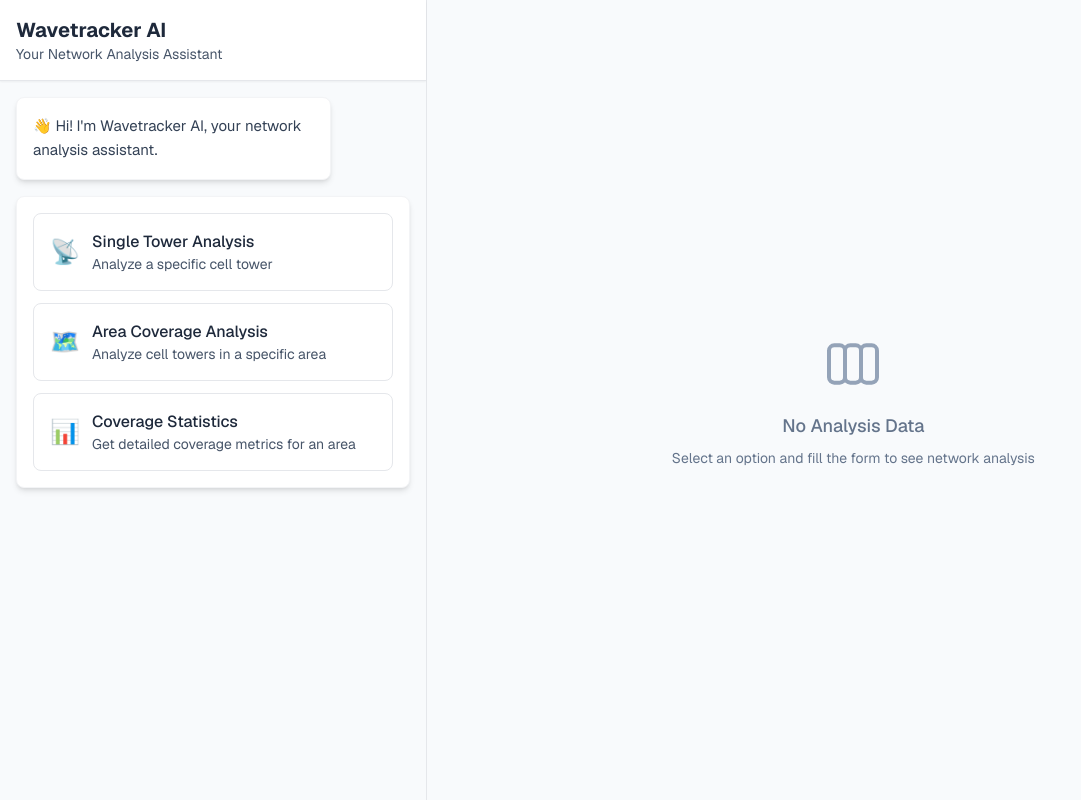
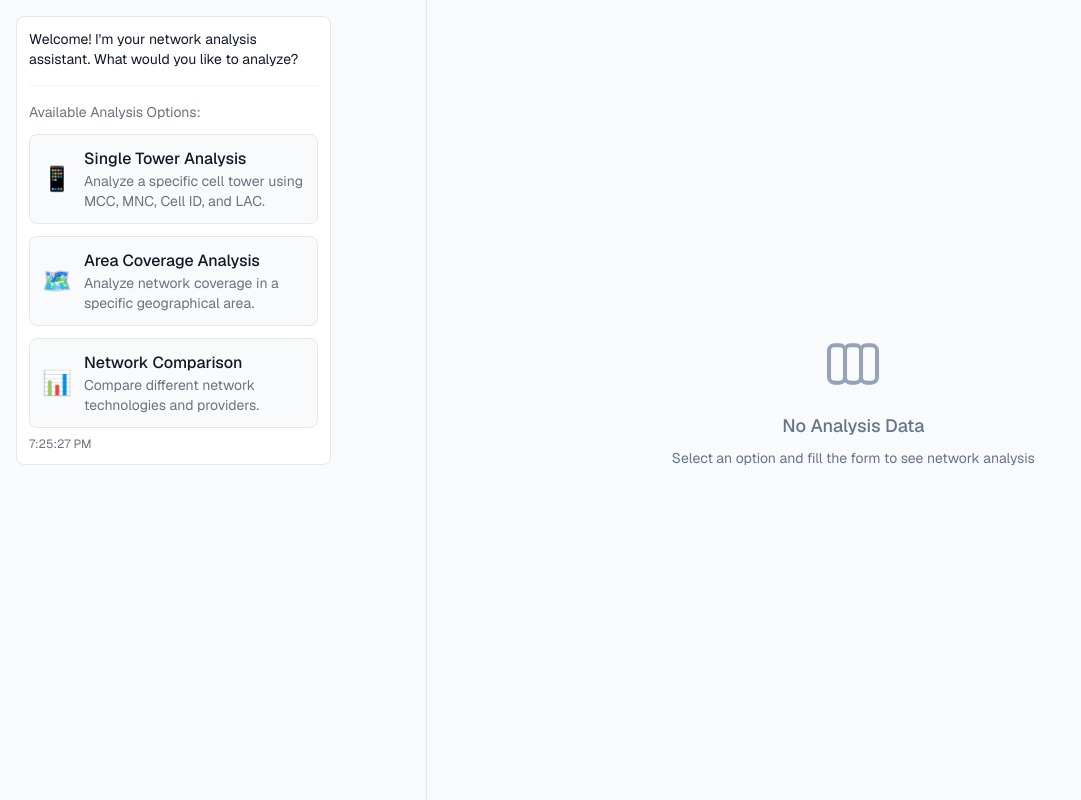
Before and after one commit to camilocbarrera/wave-tracker, a Next.js app: page / in a window 1280 px wide. Shown: the whole page, without its empty margins (0-1081 px from the left). Built offline with nearby package versions, Linux system fonts and the light colour scheme.

Commit message:
Committing changes for app/components/ChatSection.tsx

```diff
--- a/app/components/ChatSection.tsx
+++ b/app/components/ChatSection.tsx
@@ -6,91 +6,61 @@ import { useAnalysis } from '../context/AnalysisContext'
 import type { AnalysisResult } from '../types'
 import AreaAnalysis from './AreaAnalysis'
 
-interface Message {
-  role: 'user' | 'assistant'
-  content: string
-  type?: 'form' | 'text' | 'options' | 'area-analysis'
+interface ChatMessage {
+  content: string;
+  type: 'user' | 'assistant';
+  timestamp: Date;
+  showOptions?: boolean;
+  component?: 'tower-form' | 'area-analysis';
 }
+
+const ANALYSIS_OPTIONS = [
+  {
+    id: 'tower',
+    title: 'Single Tower Analysis',
+    description: 'Analyze a specific cell tower using MCC, MNC, Cell ID, and LAC.',
+    icon: '📱'
+  },
+  {
+    id: 'area',
+    title: 'Area Coverage Analysis',
+    description: 'Analyze network coverage in a specific geographical area.',
+    icon: '🗺️'
+  },
+  {
+    id: 'comparison',
+    title: 'Network Comparison',
+    description: 'Compare different network technologies and providers.',
+    icon: '📊'
+  }
+];
 
 export default function ChatSection() {
   const { setAnalysisData } = useAnalysis()
-  const [messages, setMessages] = useState<Message[]>([
-    {
-      role: 'assistant',
-      content: '👋 Hi! I\'m Wavetracker AI, your network analysis assistant.',
-      type: 'text'
-    },
-    {
-      role: 'assistant',
-      content: 'How can I help you today?',
-      type: 'options'
-    }
-  ])
+  const [messages, setMessages] = useState<ChatMessage[]>([{
+    content: "Welcome! I'm your network analysis assistant. What would you like to analyze?",
+    type: 'assistant',
+    timestamp: new Date(),
+    showOptions: true
+  }]);
 
-  const handleOptionClick = (option: number) => {
-    switch (option) {
-      case 1:
-        setMessages(prev => [
-          ...prev,
-          {
-            role: 'user',
-            content: 'I want to analyze mobile network data',
-            type: 'text'
-          },
-          {
-            role: 'assistant',
-            content: 'Please provide the following network details:',
-            type: 'text'
-          },
-          {
-            role: 'assistant',
-            content: 'Network Analysis Form',
-            type: 'form'
-          }
-        ])
-        break
-      case 2:
-        setMessages(prev => [
-          ...prev,
-          {
-            role: 'user',
-            content: 'I want to analyze cells in an area',
-            type: 'text'
-          },
-          {
-            role: 'assistant',
-            content: 'Select an area on the map to analyze cell coverage:',
-            type: 'text'
-          },
-          {
-            role: 'assistant',
-            content: 'Area Analysis',
-            type: 'area-analysis'
-          }
-        ])
-        break
-      case 3:
-        setMessages(prev => [
-          ...prev,
-          {
-            role: 'user',
-            content: 'Get cell statistics',
-            type: 'text'
-          },
-          {
-            role: 'assistant',
-            content: 'I\'ll help you get cell statistics. Select an area:',
-            type: 'text'
-          },
-          {
-            role: 'assistant',
-            content: 'Area Analysis',
-            type: 'area-analysis'
-          }
-        ])
-        break
-    }
-  }
+  const handleOptionSelect = (option: 'tower' | 'area' | 'comparison') => {
+    // Add user selection to chat
+    setMessages(prev => [...prev, {
+      content: `I want to perform ${ANALYSIS_OPTIONS.find(opt => opt.id === option)?.title}`,
+      type: 'user',
+      timestamp: new Date()
+    }]);
+
+    // Add assistant acknowledgment and show appropriate form
+    setMessages(prev => [...prev, {
+      content: `Great choice! I'll help you with ${ANALYSIS_OPTIONS.find(opt => opt.id === option)?.title.toLowerCase()}.`,
+      type: 'assistant',
+      timestamp: new Date(),
+      component: option === 'tower' ? 'tower-form' : option === 'area' ? 'area-analysis' : undefined,
+      showOptions: true
+    }]);
+  };
 
   const handleAnalysis = (data: AnalysisResult) => {
     setAnalysisData(data)
@@ -100,118 +70,103 @@ export default function ChatSection() {
     setMessages(prev => [
       ...prev,
       {
-        role: 'assistant',
         content: '🔍 Analysis Complete! I\'ve processed your network data and updated the dashboard.',
-        type: 'text'
+        type: 'assistant',
+        timestamp: new Date()
       },
       {
-        role: 'assistant',
         content: `📊 Key Findings:\n
 • Signal Strength: ${data.towerData.signalStrength}dBm (${signalQuality})
 • Estimated Speed: ${data.speedPrediction} Mbps
 • Tower Distance: ${(Number(data.towerData.range)/1000).toFixed(1)}km\n
 💡 Recommendations:\n${data.suggestions.join('\n')}`,
-        type: 'text'
+        type: 'assistant',
+        timestamp: new Date(),
+        showOptions: true
       }
     ])
   }
 
-  const handleAreaAnalysis = async (data: any) => {
+  const handleAreaAnalysis = (data: any) => {
     setAnalysisData(data)
     setMessages(prev => [
       ...prev,
       {
-        role: 'assistant',
         content: '🔍 Area Analysis Complete!',
-        type: 'text'
+        type: 'assistant',
+        timestamp: new Date()
       },
       {
-        role: 'assistant',
         content: `📊 Coverage Analysis:\n
 • Total Cells: ${data.cells.length}
-• Area Size: ${data.coverageMetrics.areaSizeKm} km²
-• Cell Density: ${data.coverageMetrics.cellDensity} cells/km²
+• Area Size: ${data.coverageMetrics.areaSizeKm.toFixed(2)} km²
+• Cell Density: ${data.coverageMetrics.cellDensity.toFixed(2)} cells/km²
 • Average Range: ${data.coverageMetrics.averageRangeKm.toFixed(2)} km\n
-Network Types Distribution:
-${Object.entries(data.networkTypes)
+Network Distribution:\n${Object.entries(data.networkTypes)
   .map(([type, count]) => `• ${type}: ${count} cells`)
   .join('\n')}`,
-        type: 'text'
+        type: 'assistant',
+        timestamp: new Date(),
+        showOptions: true
       }
     ])
   }
 
-  const renderOptions = () => (
-    <div className="flex flex-col gap-3 w-full">
-      <button
-        onClick={() => handleOptionClick(1)}
-        className="flex items-center gap-3 p-4 bg-white border border-gray-200 rounded-lg hover:bg-indigo-50 hover:border-indigo-200 transition-colors text-left"
-      >
-        <span className="text-2xl">📡</span>
-        <div>
-          <h3 className="font-medium text-slate-800">Single Tower Analysis</h3>
-          <p className="text-sm text-slate-600">Analyze a specific cell tower</p>
-        </div>
-      </button>
-
-      <button
-        onClick={() => handleOptionClick(2)}
-        className="flex items-center gap-3 p-4 bg-white border border-gray-200 rounded-lg hover:bg-indigo-50 hover:border-indigo-200 transition-colors text-left"
-      >
-        <span className="text-2xl">🗺️</span>
-        <div>
-          <h3 className="font-medium text-slate-800">Area Coverage Analysis</h3>
-          <p className="text-sm text-slate-600">Analyze cell towers in a specific area</p>
-        </div>
-      </button>
-
-      <button
-        onClick={() => handleOptionClick(3)}
-        className="flex items-center gap-3 p-4 bg-white border border-gray-200 rounded-lg hover:bg-indigo-50 hover:border-indigo-200 transition-colors text-left"
-      >
-        <span className="text-2xl">📊</span>
-        <div>
-          <h3 className="font-medium text-slate-800">Coverage Statistics</h3>
-          <p className="text-sm text-slate-600">Get detailed coverage metrics for an area</p>
-        </div>
-      </button>
-    </div>
-  )
-
   return (
-    <div className="h-full flex flex-col bg-slate-50">
-      {/* Chat header */}
-      <div className="p-4 border-b border-gray-200 bg-white shadow-sm">
-        <h2 className="text-xl font-bold text-slate-800">Wavetracker AI</h2>
-        <p className="text-sm text-slate-600">Your Network Analysis Assistant</p>
-      </div>
-
-      {/* Messages */}
-      <div className="flex-1 overflow-auto p-4 space-y-4">
+    <div className="flex flex-col h-full bg-gray-50">
+      {/* Chat Messages */}
+      <div className="flex-1 overflow-y-auto p-4 space-y-4">
         {messages.map((message, index) => (
           <div
             key={index}
-            className={`${
-              message.role === 'user'
-                ? 'ml-auto bg-indigo-600 text-white'
-                : 'bg-white shadow-md border border-gray-100 text-slate-700'
-            } rounded-lg p-4 max-w-[80%] ${message.type === 'options' ? 'w-full max-w-full' : ''} ${
-              message.type === 'form' || message.type === 'area-analysis' ? 'w-full' : ''
-            } whitespace-pre-wrap`}
+            className={`flex ${message.type === 'user' ? 'justify-end' : 'justify-start'}`}
           >
-            {message.type === 'form' ? (
-              <div className="bg-white rounded-lg">
-                <TowerForm onAnalysis={handleAnalysis} />
-              </div>
-            ) : message.type === 'area-analysis' ? (
-              <div className="bg-white rounded-lg">
-                <AreaAnalysis onAnalysisComplete={handleAreaAnalysis} />
-              </div>
-            ) : message.type === 'options' ? (
-              renderOptions()
-            ) : (
-              <div className="text-[15px] leading-relaxed">{message.content}</div>
-            )}
+            <div
+              className={`max-w-[80%] rounded-lg p-3 ${
+                message.type === 'user'
+                  ? 'bg-indigo-100 text-indigo-900'
+                  : 'bg-white border border-gray-200 text-gray-900'
+              }`}
+            >
+              <p className="text-sm whitespace-pre-wrap">{message.content}</p>
+
+              {message.component === 'tower-form' && (
+                <div className="mt-4">
+                  <TowerForm onAnalysis={handleAnalysis} />
+                </div>
+              )}
+
+              {message.component === 'area-analysis' && (
+                <div className="mt-4">
+                  <AreaAnalysis onAnalysisComplete={handleAreaAnalysis} />
+                </div>
+              )}
+
+              {message.showOptions && (
+                <div className="mt-4 pt-4 border-t border-gray-100">
+                  <p className="text-sm text-gray-500 mb-3">Available Analysis Options:</p>
+                  <div className="grid grid-cols-1 gap-3">
+                    {ANALYSIS_OPTIONS.map((option) => (
+                      <button
+                        key={option.id}
+                        onClick={() => handleOptionSelect(option.id as 'tower' | 'area' | 'comparison')}
+                        className="flex items-center p-3 bg-gray-50 hover:bg-gray-100 border border-gray-200 rounded-lg transition-colors"
+                      >
+                        <span className="text-2xl mr-3">{option.icon}</span>
+                        <div className="text-left">
+                          <h3 className="font-medium text-gray-900">{option.title}</h3>
+                          <p className="text-sm text-gray-500">{option.description}</p>
+                        </div>
+                      </button>
+                    ))}
+                  </div>
+                </div>
+              )}
+
+              <p className="text-xs text-gray-500 mt-2">
+                {message.timestamp.toLocaleTimeString()}
+              </p>
+            </div>
           </div>
         ))}
       </div>
```
